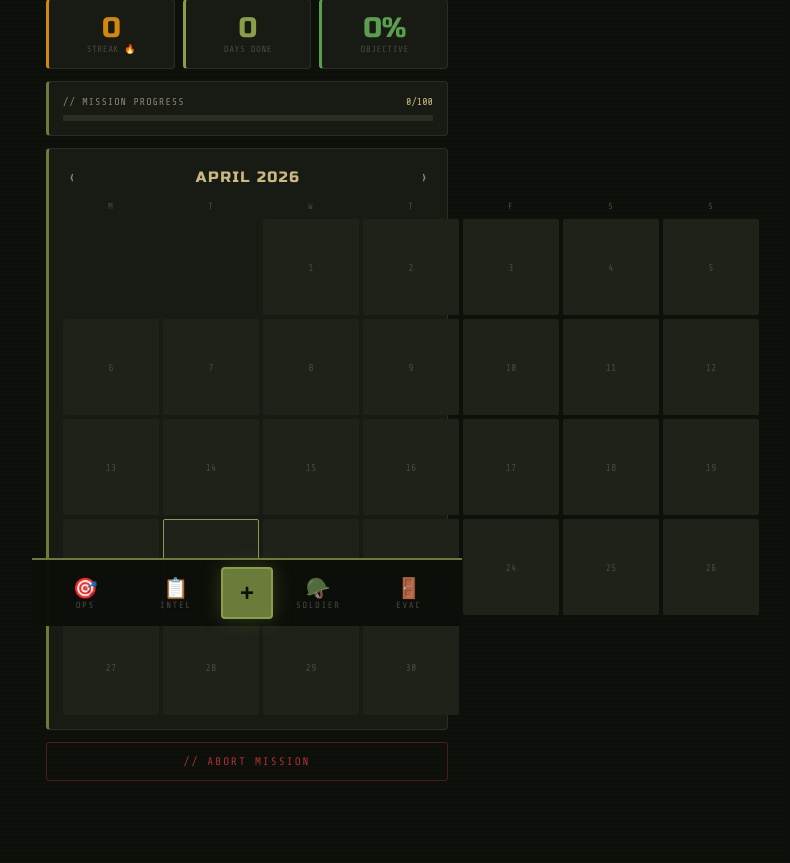
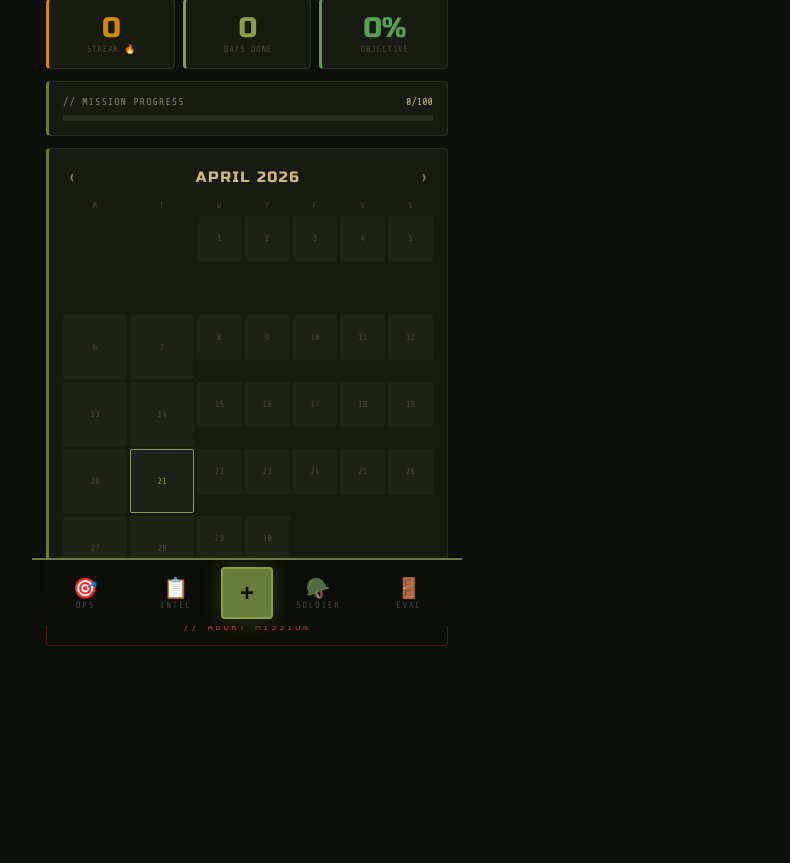
Before and after one commit to SelvaKailashS/Daily-Task-Manager, a Flask app: page /habit/1 in a window 1280 px wide. Shown: the part 174-1037 px from the top of the page, without its empty margins (393-1183 px from the left). After the commit the page ends 820 px from the top, so only its background shows below. Run offline with Flask 3, Linux system fonts and the light colour scheme; a user stored in the database is signed in; data comes from the database, SQL or seed files in the repository; data that the repository does not hold is empty; some libraries are stand-ins or nearby versions.

Commit message:
Update habit_detail.html

```diff
--- a/templates/habit_detail.html
+++ b/templates/habit_detail.html
@@ -2,13 +2,40 @@
 {% block title %}{{ habit.name }} — MISSION BRIEF{% endblock %}
 {% block extra_css %}
 <style>
-.cal-grid { display:grid; grid-template-columns:repeat(7,1fr); gap:4px; margin-top:10px; }
-.cal-lbl  { text-align:center; font-family:'Share Tech Mono',monospace; font-size:9px; font-weight:400; color:var(--text3); padding-bottom:4px; text-transform:uppercase; letter-spacing:1px; }
-.cal-day  {
-  aspect-ratio:1; border-radius:2px;
-  display:flex; align-items:center; justify-content:center;
-  font-family:'Share Tech Mono',monospace; font-size:10px;
-  background:var(--card2); color:var(--text3); transition:all 0.15s;
+.cal-grid {
+  display:grid;
+  grid-template-columns:repeat(7,1fr);
+  gap:3px;
+  margin-top:10px;
+  max-width:100%;
+}
+.cal-lbl {
+  text-align:center;
+  font-family:'Share Tech Mono',monospace;
+  font-size:8px;
+  font-weight:400;
+  color:var(--text3);
+  padding-bottom:3px;
+  text-transform:uppercase;
+  letter-spacing:0.5px;
+}
+.cal-day {
+  aspect-ratio:1;
+  border-radius:2px;
+  display:flex;
+  align-items:center;
+  justify-content:center;
+  font-family:'Share Tech Mono',monospace;
+  font-size:9px;
+  background:var(--card2);
+  color:var(--text3);
+  transition:all 0.15s;
+  min-height:32px;
+  min-width:32px;
+}
+@media (max-width: 500px) {
+  .cal-day { min-height:28px; min-width:28px; font-size:8px; }
+  .cal-lbl { font-size:7px; }
 }
 .cal-day.done  { background:var(--hc); color:var(--bg); font-weight:700; }
 .cal-day.today { border:1px solid var(--olive2); color:var(--olive2); }
```
